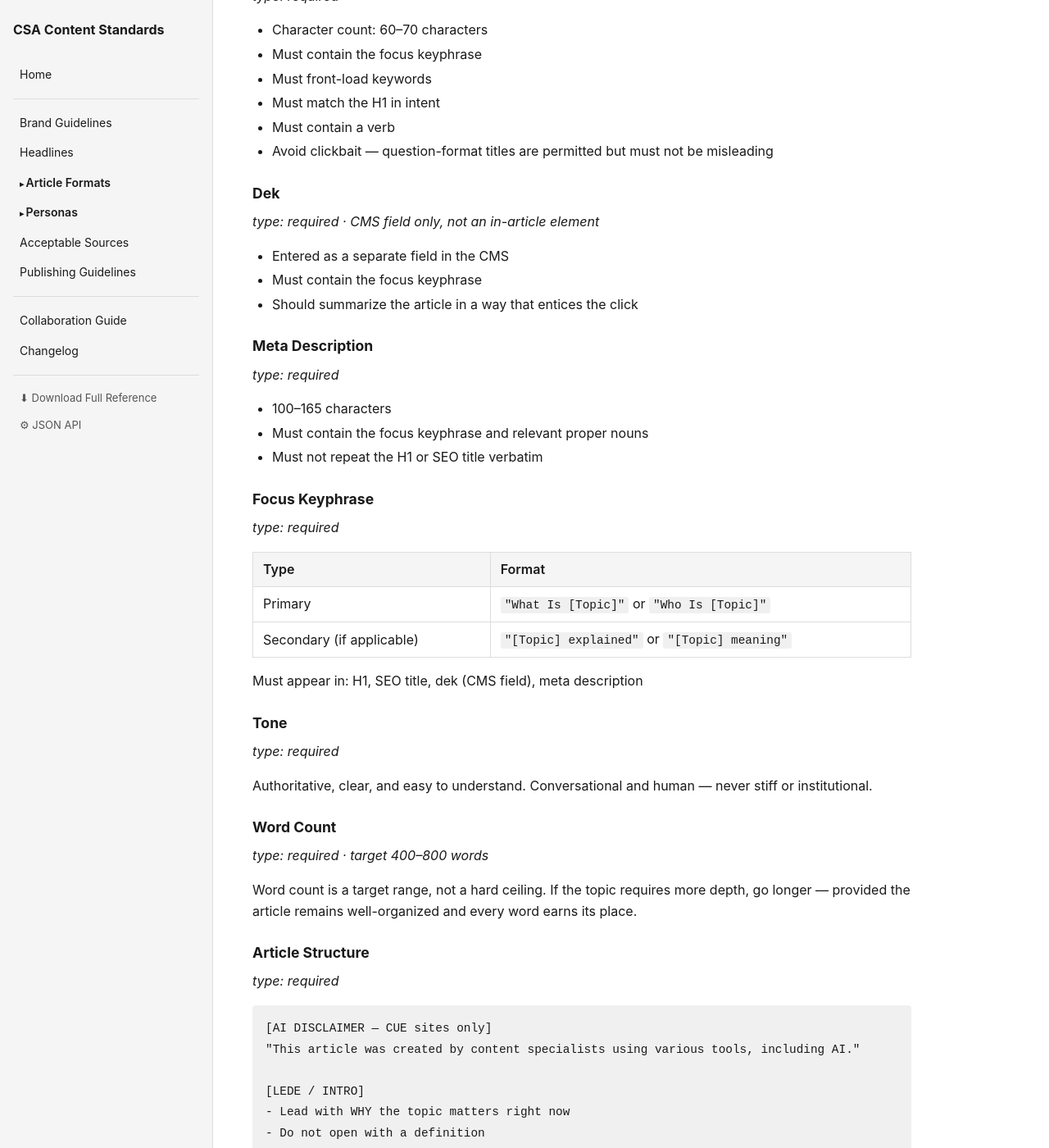
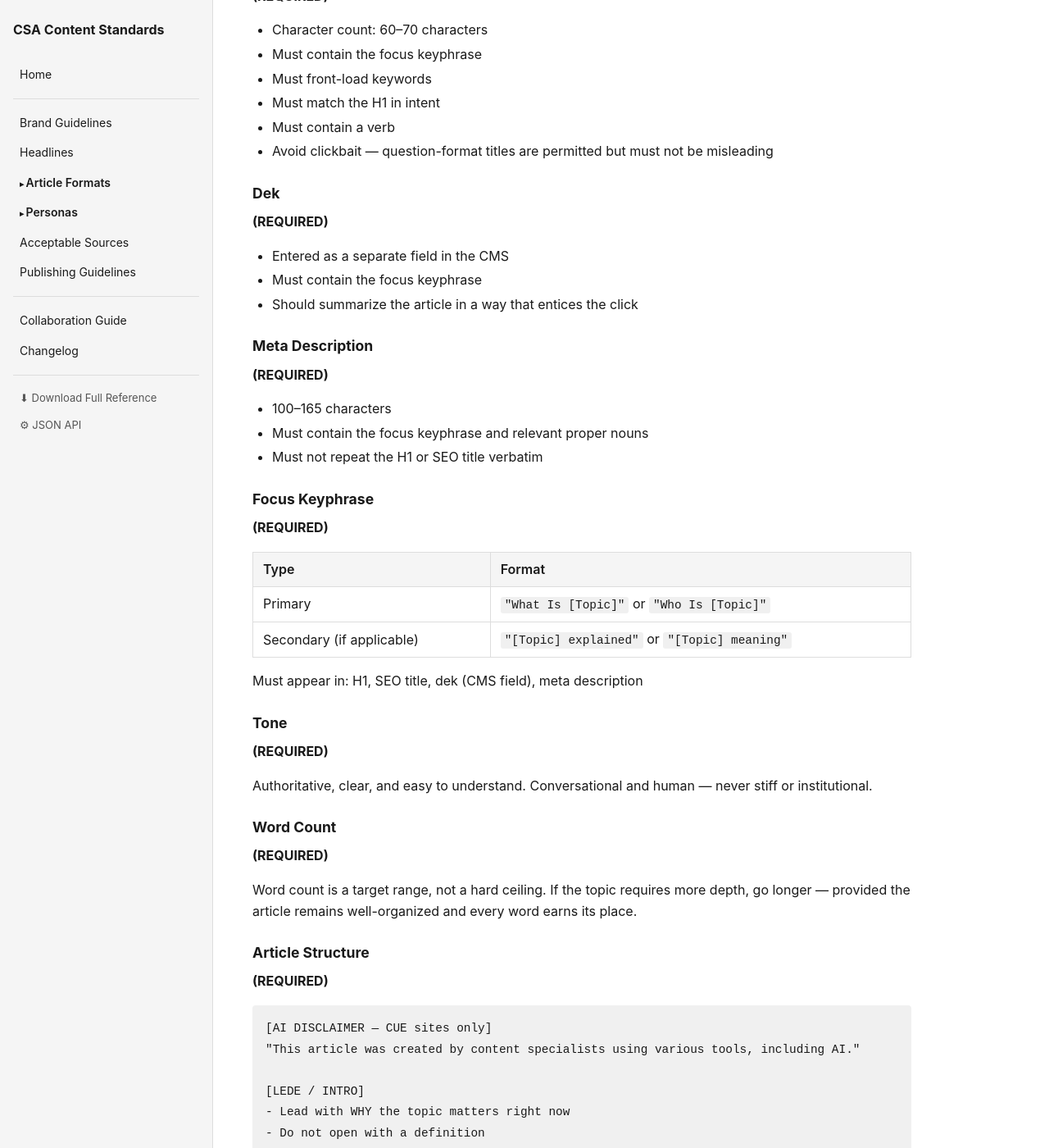
Before and after one commit to piercewilliams/csa-content-standards, a Jekyll site: the page built from docs/master-reference.md, in a window 1280 px wide and 1400 px high, scrolled down 6196 px. Shown: the whole window at 82% size. Built offline with Jekyll 4.4.1, drawn with Linux system fonts in a browser that asks for light colours; a script that is not in the unit is left out; some of the changed text lies outside the part shown.

Commit message:
required labels

````diff
--- a/docs/master-reference.md
+++ b/docs/master-reference.md
@@ -197,7 +197,7 @@ Platform: Google Discover | Type: Explainer
 A Discover Explainer introduces readers to the **why** of a topic. Its primary purpose is to explain why the topic matters right now — not merely to define it. It provides clarity on complex topics, answers user questions, and ranks for informational search queries. It must earn attention from someone who was not actively looking for it.
 
 ### Headline (H1)
-*type: required*
+**(REQUIRED)**
 
 **Primary formula:** `What Is [Topic]? Everything You Need to Know`
 **Alternate formula:** `Who Is [Person]? Everything You Need to Know`
@@ -209,7 +209,7 @@ A Discover Explainer introduces readers to the **why** of a topic. Its primary p
 - Casing varies by publishing destination — adjust per site style guide before publishing
 
 ### SEO Title
-*type: required*
+**(REQUIRED)**
 
 - Character count: 60–70 characters
 - Must contain the focus keyphrase
@@ -219,21 +219,21 @@ A Discover Explainer introduces readers to the **why** of a topic. Its primary p
 - Avoid clickbait — question-format titles are permitted but must not be misleading
 
 ### Dek
-*type: required · CMS field only, not an in-article element*
+**(REQUIRED)**
 
 - Entered as a separate field in the CMS
 - Must contain the focus keyphrase
 - Should summarize the article in a way that entices the click
 
 ### Meta Description
-*type: required*
+**(REQUIRED)**
 
 - 100–165 characters
 - Must contain the focus keyphrase and relevant proper nouns
 - Must not repeat the H1 or SEO title verbatim
 
 ### Focus Keyphrase
-*type: required*
+**(REQUIRED)**
 
 | Type | Format |
 |---|---|
@@ -243,17 +243,17 @@ A Discover Explainer introduces readers to the **why** of a topic. Its primary p
 Must appear in: H1, SEO title, dek (CMS field), meta description
 
 ### Tone
-*type: required*
+**(REQUIRED)**
 
 Authoritative, clear, and easy to understand. Conversational and human — never stiff or institutional.
 
 ### Word Count
-*type: required · target 400–800 words*
+**(REQUIRED)**
 
 Word count is a target range, not a hard ceiling. If the topic requires more depth, go longer — provided the article remains well-organized and every word earns its place.
 
 ### Article Structure
-*type: required*
+**(REQUIRED)**
 ```
 [AI DISCLAIMER — CUE sites only]
 "This article was created by content specialists using various tools, including AI."
@@ -283,7 +283,7 @@ Word count is a target range, not a hard ceiling. If the topic requires more dep
 ```
 
 ### Formatting Rules
-*type: required*
+**(REQUIRED)**
 
 - Use H2 subheadings as primary section headers
 - Bullet points permitted for lists within body copy — not as a substitute for prose
@@ -291,7 +291,7 @@ Word count is a target range, not a hard ceiling. If the topic requires more dep
 - All-caps headlines in CMS only (see Headline rules above)
 
 ### Internal Links
-*type: required · 3 minimum, 5 maximum*
+**(REQUIRED)**
 
 See Brand Guidelines §1.4 for full anchor text rules.
 
@@ -301,7 +301,7 @@ Link to:
 - Previously published site articles about events mentioned in the explainer
 
 ### Hero Image
-*type: required*
+**(REQUIRED)**
 
 | Spec | Requirement |
 |---|---|
@@ -314,7 +314,7 @@ Link to:
 | Generic stock | NOT permitted |
 
 ### URL Structure
-*type: required*
+**(REQUIRED)**
 
 - 4+ keywords, front-loaded
 - Strip stop words
@@ -322,7 +322,7 @@ Link to:
 - Pattern: `[topic-keyword]-[topic-keyword]-explained` or similar
 
 ### Variants
-*type: required where applicable*
+**(REQUIRED)**
 
 - Every piece should have a local variant and a national variant
 - All variants must be ≥50% different from the original and from each other
@@ -330,7 +330,7 @@ Link to:
 - New pitches must not duplicate content already published on other McClatchy platforms
 
 ### Tags
-*type: required*
+**(REQUIRED)**
 
 - `TH-CSA`
 - `The Commons`
@@ -413,7 +413,7 @@ This is the person scrolling their phone in a waiting room or on the couch after
 ## 6.1 CUE (McClatchy CMS)
 
 ### Required Fields & Settings
-*type: required*
+**(REQUIRED)**
 
 - **AI Disclosure checkbox:** Check "Created With AI" in the General section for all AI-assisted content
 - **AI Disclosure text:** Add *"This article was created by content specialists using various tools, including AI."* at the top of the article body
@@ -422,14 +422,14 @@ This is the person scrolling their phone in a waiting room or on the couch after
 - **Dek:** Enter as a separate CMS field — do not place inside the article body
 
 ### Section Placement
-*type: required*
+**(REQUIRED)**
 
 - Do **not** home stories to generic sections like "Local News" or "Sports"
 - Use designated sections (e.g., "Homebuyers Guide", "Travel", "Wellness", "Lifestyle", "FIFA World Cup")
 - Do **not** use "Real Estate News Destination" as a section
 
 ### Headline Casing
-*type: required*
+**(REQUIRED)**
 
 - Headlines are all-caps in CUE in alignment with the L&E Style Guide
 - UsW uses all-caps subheadings; WW does not
````
Also changed, not shown: docs/discover-explainer.md (+14 -14 lines), docs/publishing-guidelines.md (+3 -3 lines).
